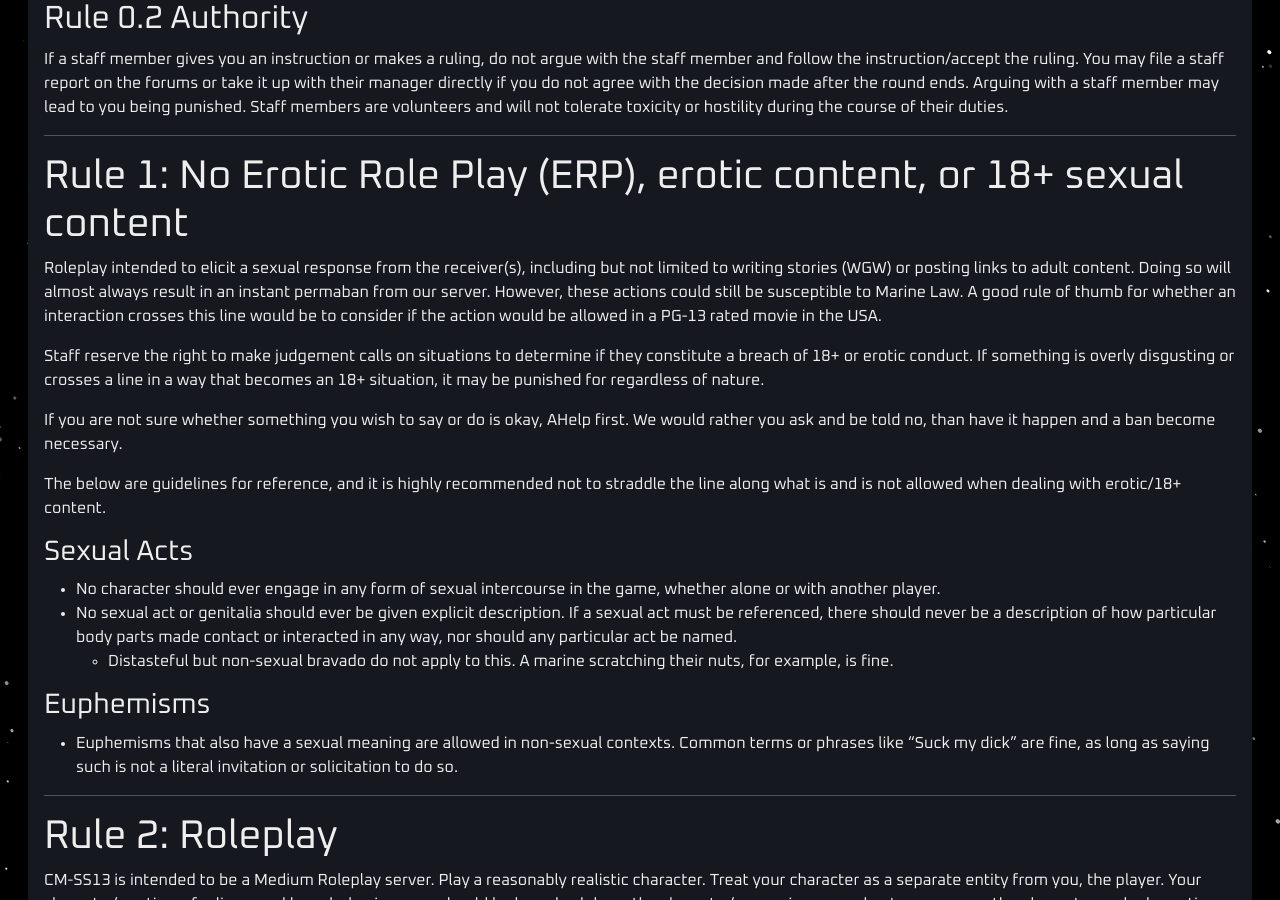
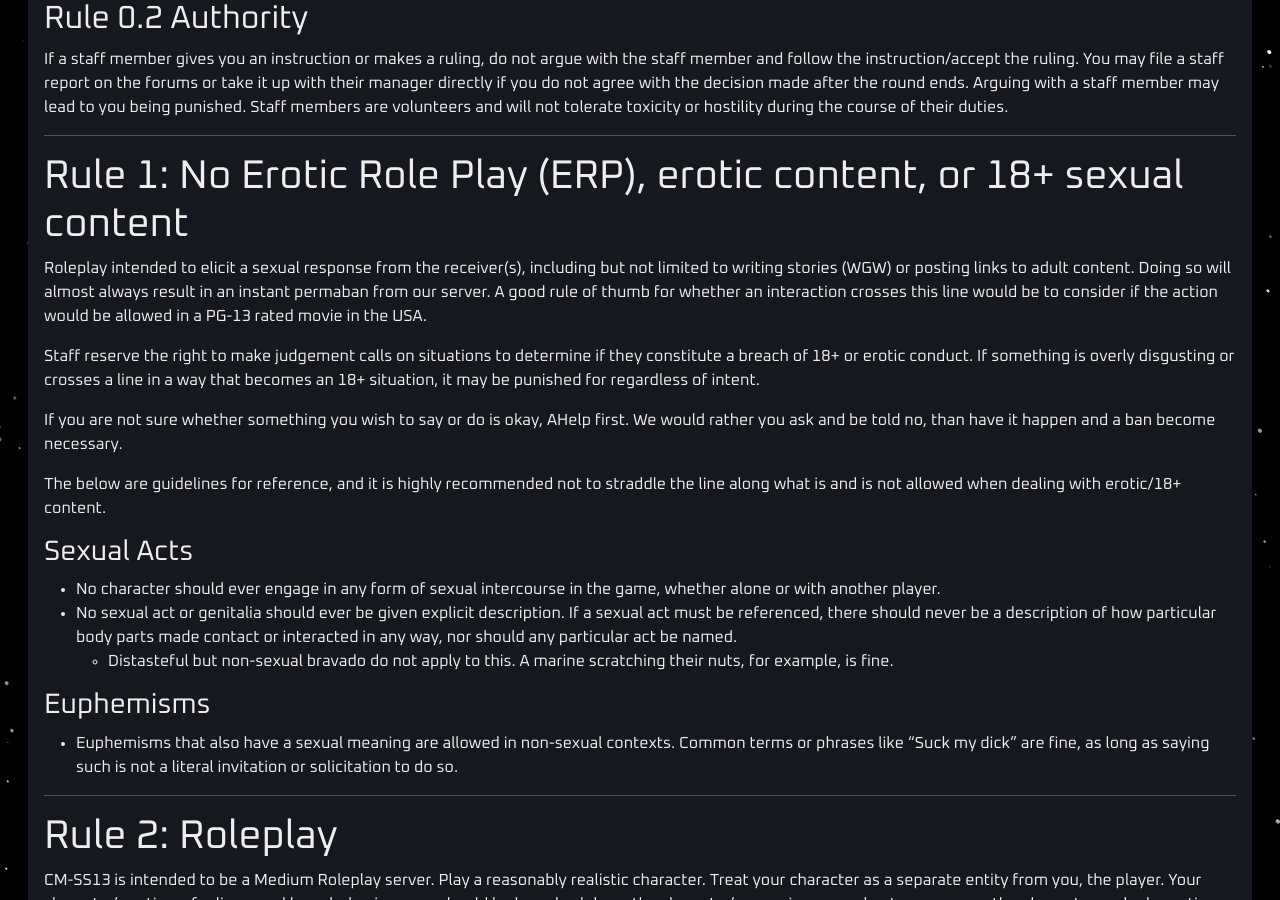
Before and after one commit to cmss13-devs/web, a Jekyll site: the page built from rules.md, in a window 1280 px wide and 900 px high, scrolled down 844 px. Built offline with Jekyll 4.4.1, drawn with Linux system fonts in a browser that asks for light colours.

Commit message:
Rule 1 update. (#33)
This is a draft for some Rule 1 changes. Its here for management to look
at for easy comparison and shouldnt be merged yet.

The main changes are:

- Removing the strange mention of ML in the ERP/18+ rule

```diff
--- a/rules.md
+++ b/rules.md
@@ -40,9 +40,9 @@ If a staff member gives you an instruction or makes a ruling, do not argue with
 
 # Rule 1: No Erotic Role Play (ERP), erotic content, or 18+ sexual content
 
-Roleplay intended to elicit a sexual response from the receiver(s), including but not limited to writing stories (WGW) or posting links to adult content. Doing so will almost always result in an instant permaban from our server. However, these actions could still be susceptible to Marine Law. A good rule of thumb for whether an interaction crosses this line would be to consider if the action would be allowed in a PG-13 rated movie in the USA.
+Roleplay intended to elicit a sexual response from the receiver(s), including but not limited to writing stories (WGW) or posting links to adult content. Doing so will almost always result in an instant permaban from our server. A good rule of thumb for whether an interaction crosses this line would be to consider if the action would be allowed in a PG-13 rated movie in the USA.
 
-Staff reserve the right to make judgement calls on situations to determine if they constitute a breach of 18+ or erotic conduct. If something is overly disgusting or crosses a line in a way that becomes an 18+ situation, it may be punished for regardless of nature.
+Staff reserve the right to make judgement calls on situations to determine if they constitute a breach of 18+ or erotic conduct. If something is overly disgusting or crosses a line in a way that becomes an 18+ situation, it may be punished for regardless of intent.
 
 If you are not sure whether something you wish to say or do is okay, AHelp first. We would rather you ask and be told no, than have it happen and a ban become necessary.
 
```
